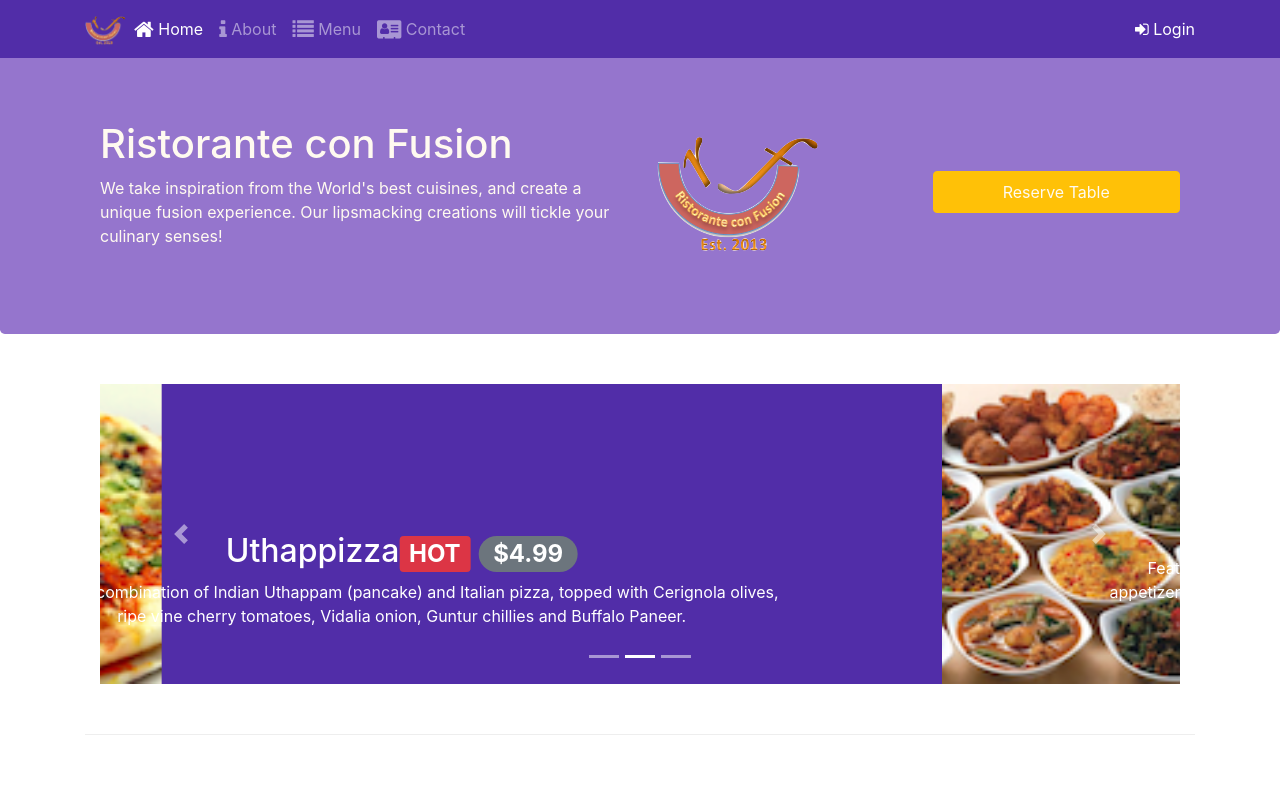
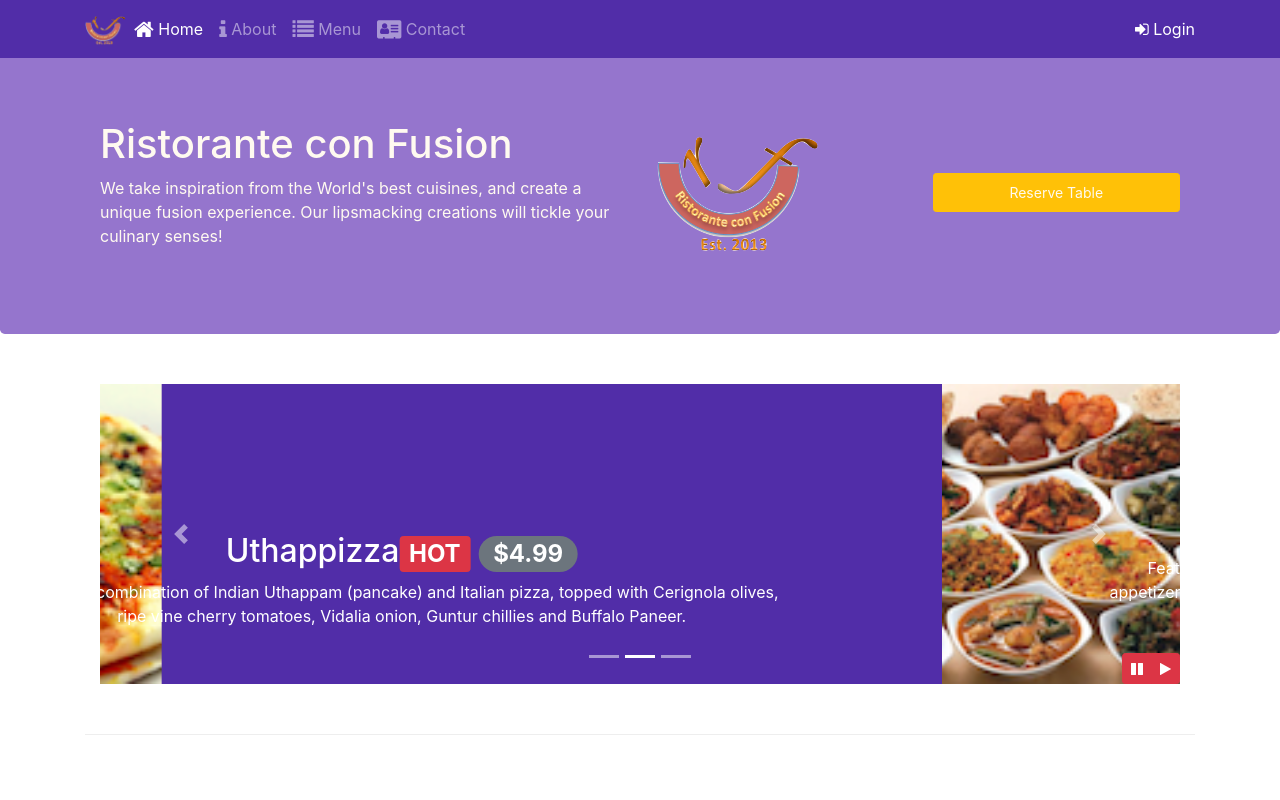
Before and after one commit to Sarvesh-Challawar/conFusion, a website: page index.html in a window 1280 px wide. Shown: the top 800 px of the page. Drawn offline with nearby package versions, Linux system fonts and the light colour scheme.

Commit message:
Bootstrap and JQuery

```diff
--- a/css/styles.css
+++ b/css/styles.css
@@ -59,3 +59,9 @@ body{
 	left: 0;
 	min-height: 300px;
 }
+
+#carouselButton{
+	right: 0px;
+	position: absolute;
+	bottom: 0px;
+}
--- a/index.html
+++ b/index.html
@@ -152,7 +152,7 @@
 					<img src="img/logo.png" class="img-fluid">
 				</div>
 				<div class="col-12 col-sm align-self-center">
-					<a data-toggle="modal" data-target="#ReserveHere" class="btn btn-block nav-link btn-warning" role="button" >Reserve Table</a>
+					<a data-toggle="modal" data-target="#ReserveHere" class="btn btn-sm btn-block nav-link btn-warning" role="button" >Reserve Table</a>
 					<!-- <a data-toggle="modal" data-target="#ReserveHere" href=""></a> -->
 				</div>
 			</div>
@@ -198,6 +198,14 @@
 					<a class="carousel-control-next" href="#mycarousel" role="button" data-slide="next">
 						<span class="carousel-control-next-icon"></span>
 					</a>
+					<div class="btn-group" id="carouselButton">
+						<button class="btn btn-danger btn-sm" id="carousel-pause">
+							<span class="fa fa-pause"></span>
+						</button>
+						<button class="btn btn-danger btn-sm" id="carousel-play">
+							<span class="fa fa-play"></span>
+						</button>
+					</div>
 				</div>
 			</div>
 		</div>
@@ -297,5 +305,16 @@
     <script src="node_modules/jquery/dist/jquery.slim.min.js"></script>
     <script src="node_modules/popper.js/dist/umd/popper.min.js"></script>
     <script src="node_modules/bootstrap/dist/js/bootstrap.min.js"></script>
+    <script type="text/javascript">
+    	$(document).ready(function(){
+    		$('#mycarousel').carousel({interval:2000});
+    		$('#carousel-pause').click(function(){
+    			$('#mycarousel').carousel('pause');
+    		});
+    		$('#carousel-play').click(function(){
+    			$('#mycarousel').carousel('cycle');
+    		});
+    	});
+    </script>
 </body>
 </html>
```
